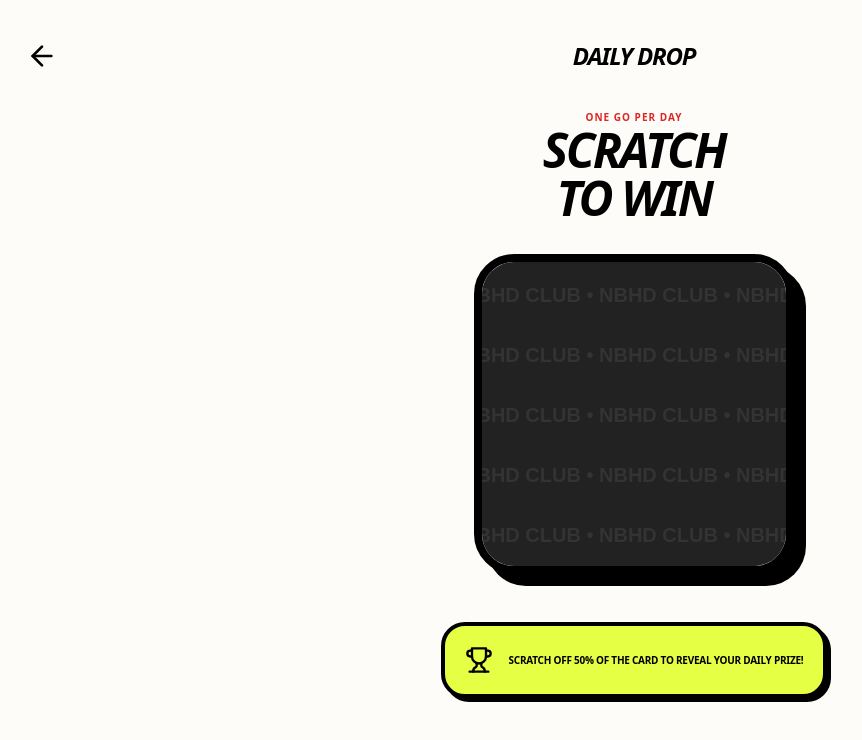
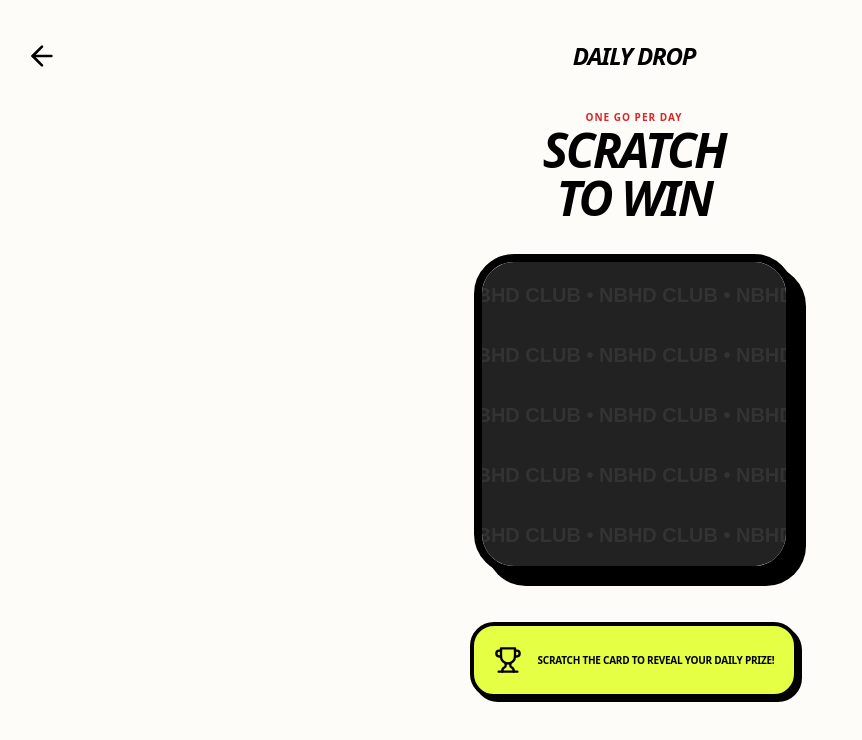
Before and after one commit to JaydenElworthy/burgerstack, a Next.js app: page /scratch in a window 1280 px wide. Shown: the top 740 px of the page, without its empty margins (6-868 px from the left). Built offline with nearby package versions, Linux system fonts and the light colour scheme.

Commit message:
Update scratch card reveal message

```diff
--- a/app/scratch/page.js
+++ b/app/scratch/page.js
@@ -148,7 +148,7 @@ export default function ScratchCard() {
         <div className="mt-12 p-5 bg-[#E5FF44] border-4 border-black rounded-3xl flex gap-4 items-center shadow-[4px_4px_0px_0px_rgba(0,0,0,1)] mx-4">
             <Trophy size={28} className="shrink-0" />
             <p className="text-[10px] font-black uppercase tracking-tight leading-tight text-left">
-                Scratch off 50% of the card to reveal your daily prize!
+                Scratch the card to reveal your daily prize!
             </p>
         </div>
       )}
```
